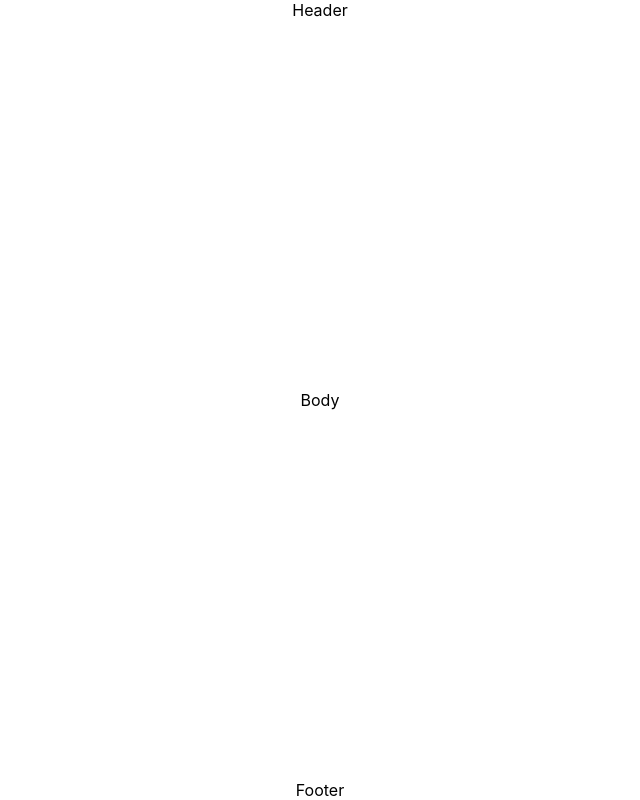
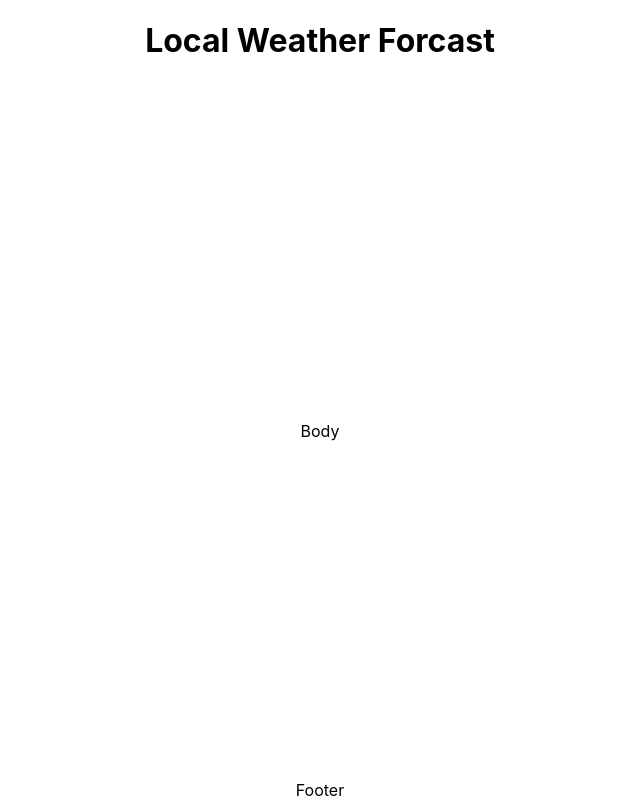
Before and after one commit to SalamanderCtesiphon/forcaster-pro-app, a React (Create React App) app: page / in a window 1280 px wide. Shown: the whole page, without its empty margins (320-960 px from the left). Built offline with nearby package versions, Linux system fonts and the light colour scheme; the HTML template or start-up script is replaced by a standard one.

Commit message:
began work on the header

```diff
--- a/src/components/Header.js
+++ b/src/components/Header.js
@@ -2,7 +2,9 @@ import React from 'react'
 
 function Header() {
   return (
-    <div>Header</div>
+    <div className='header'>
+      <h1>Local Weather Forcast</h1>
+    </div>
   )
 }
 
```
